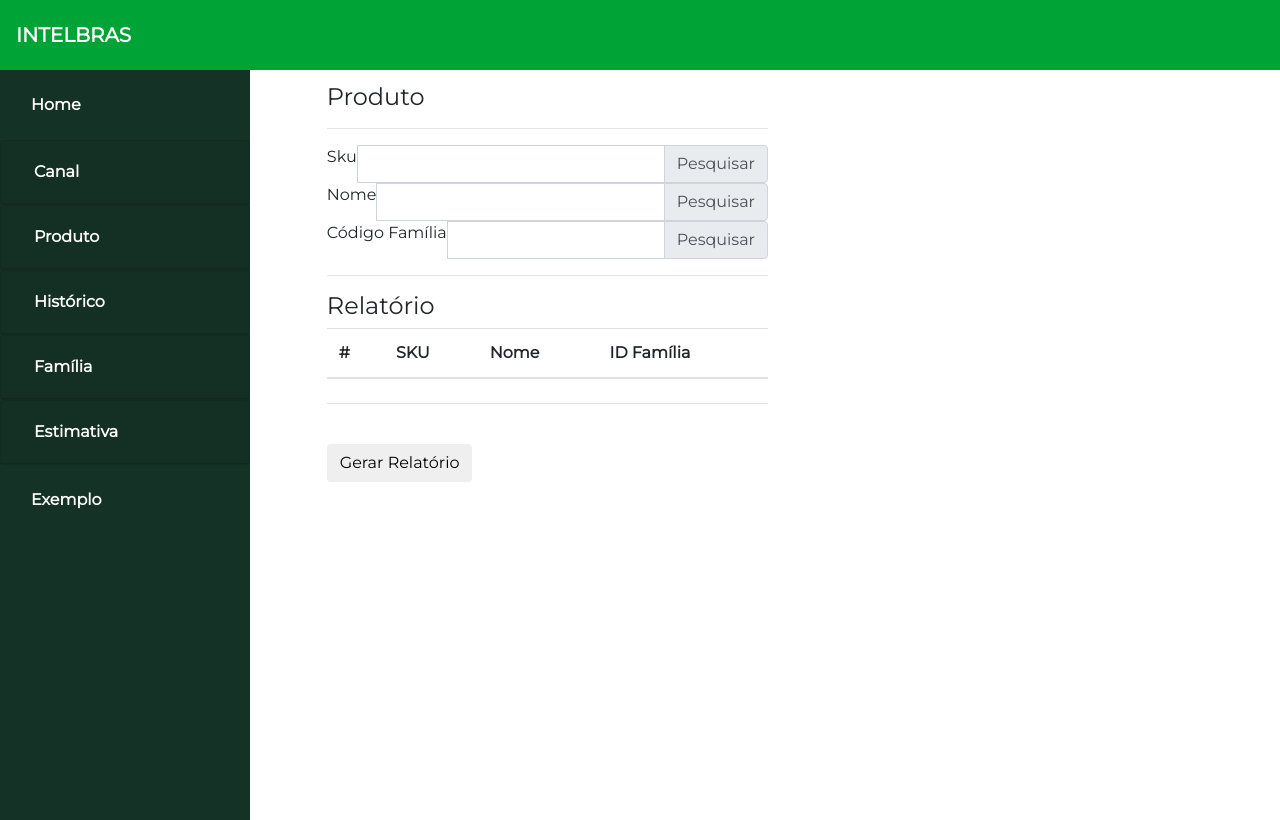
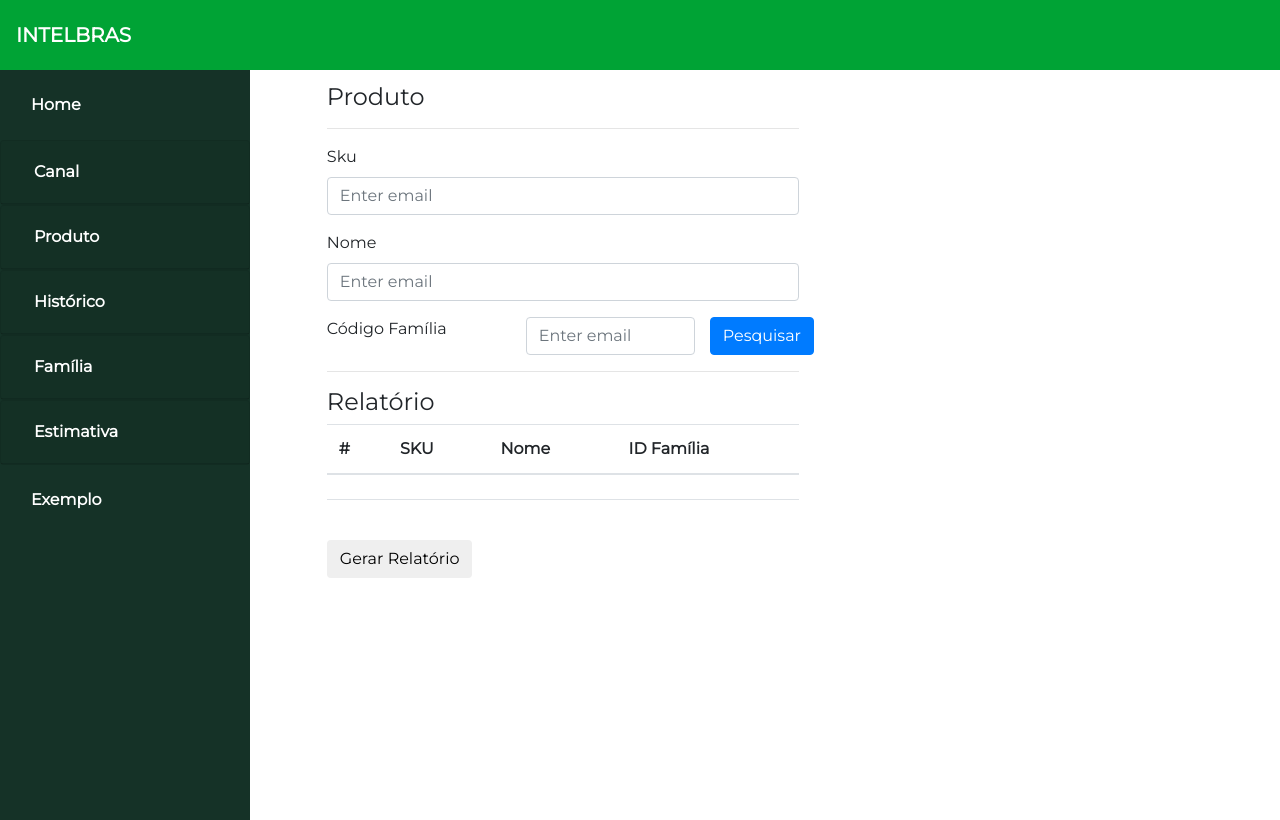
Before and after one commit to senaisc-florianopolis/projeto-maria-2-frontend, an Angular app: page /example in a window 1280 px wide. Built offline with nearby package versions, Linux system fonts and the light colour scheme; no server answers.

Commit message:
- Tirando formato antigo dos inputs  - Organizando campo, label e button em row

```diff
--- a/src/app/components/example/example.component.html
+++ b/src/app/components/example/example.component.html
@@ -1,7 +1,34 @@
     <h4>Produto</h4>
     <hr>
 
-  <div class="input-group mb-8">
+    <form>
+      <div class="form-group">
+        <label for="exampleInputEmail1">Sku</label>
+        <input type="email" class="form-control" id="exampleInputEmail1" aria-describedby="emailHelp" placeholder="Enter email">
+      </div>
+      <div class="form-group">
+        <label for="exampleInputEmail1">Nome</label>
+        <input type="email" class="form-control" id="exampleInputEmail1" aria-describedby="emailHelp" placeholder="Enter email">
+      </div>
+      <div class="form-group">
+          <div class="row">
+
+              <div class="col">
+                  <label for="exampleInputEmail1">Código Família</label>
+              </div>
+
+            <div class="col">
+                <input type="email" class="form-control" id="exampleInputEmail1"  placeholder="Enter email">
+            </div>
+
+            <div class="col-md-">
+                <button type="submit" class="btn btn-primary">Pesquisar</button>
+            </div>
+          </div>
+      </div>
+    </form>
+
+<!--   <div class="input-group mb-8">
     <label>Sku </label>
     <input type="text" class="form-control" aria-label="Recipient's username" aria-describedby="basic-addon2">
     <div class="input-group-append">
@@ -24,6 +51,7 @@
         <span class="input-group-text" id="basic-addon2">Pesquisar</span>
       </div>
   </div>
+-->
 
   <hr>
 
```
